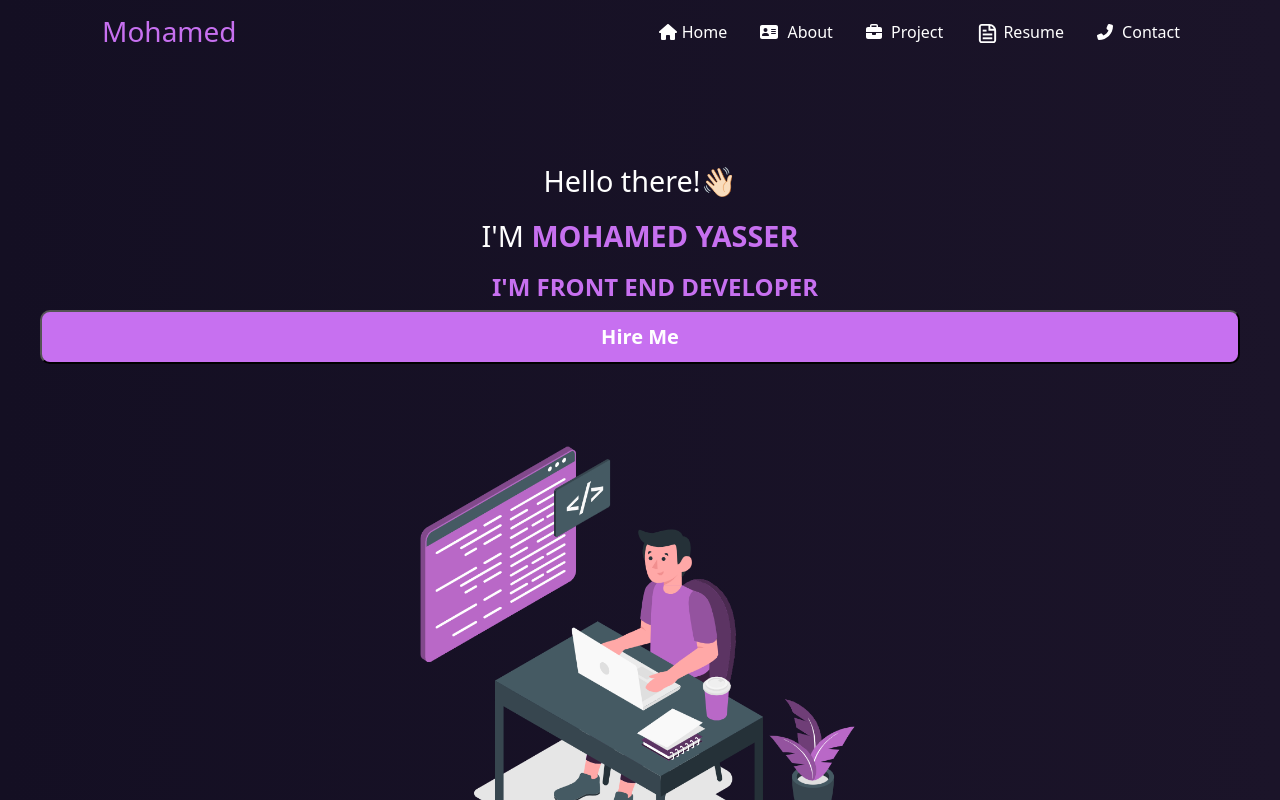
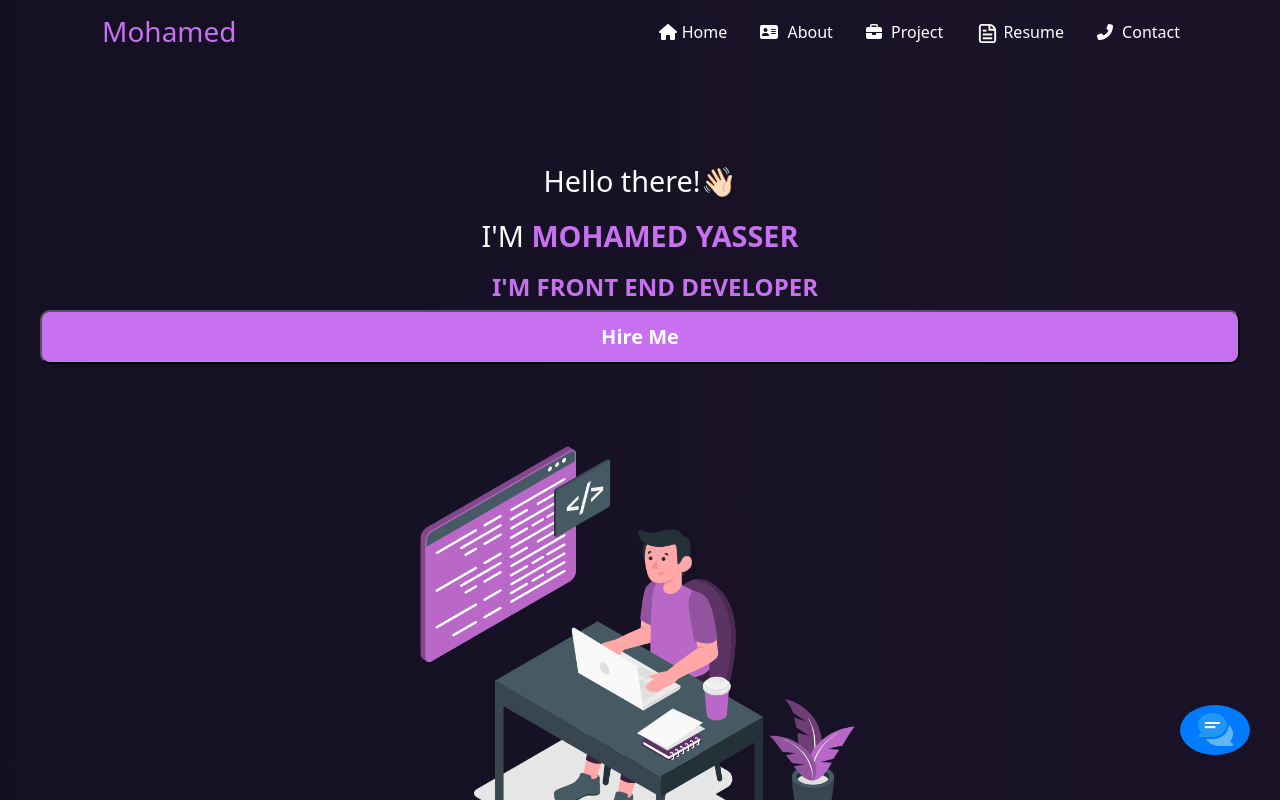
Before and after one commit to Mhmdyasser33/my_portoflio, a React (Create React App) app: page / in a window 1280 px wide. Shown: the top 800 px of the page. Built offline with nearby package versions, Linux system fonts and the light colour scheme.

Commit message:
add chatbot to website

```diff
--- a/src/Components/Home/Home.css
+++ b/src/Components/Home/Home.css
@@ -67,7 +67,18 @@
     box-shadow: 4px 5px 4px 3px rgba(89, 4, 168, 0.137);
     transform: scale(1.1);
 }
+.chatbot-container {
+    width: 100%;
+    display: flex;
+    justify-content: center;
+    align-items: center;
+    margin-top: 20px; /* Adjust as needed */
+  }
 
+  .chatbot-container iframe {
+    max-width: 100%;
+    height: auto;
+  }
 /* Media Queries */
 @media screen and (max-width: 768px) {
     .left-side p,
@@ -107,4 +118,22 @@
     .contact .contact-container a img {
         height: 20px;
     }
+
 }
+@media screen and (max-width: 768px) {
+    .chatbot-container {
+      width: 90%;
+      height: 70%;
+      bottom: 10%;
+      right: 5%;
+    }
+  }
+
+  @media screen and (max-width: 480px) {
+    .chatbot-container {
+      width: 95%;
+      height: 80%;
+      bottom: 5%;
+      right: 2%;
+    }
+  }
--- a/src/Components/Home/Home.js
+++ b/src/Components/Home/Home.js
@@ -1,12 +1,19 @@
-import React from 'react';
+import React, { useState } from 'react';
 import HomeIcon from '../../images/home-main.svg';
 import { Link } from 'react-router-dom';
 import LinkedInImg from '../../images/icons8-linkedin.svg';
 import GithubImg from '../../images/icons8-github.svg';
 import GmailImg from '../../images/icons8-gmail.svg';
+import chatIcon from '../../images/chat.png'
 import './Home.css';
 
 const Home = () => {
+  const [isChatOpen, setIsChatOpen] = useState(false);
+
+  const toggleChat = () => {
+    setIsChatOpen(!isChatOpen); // Toggle chat visibility
+  };
+
   return (
     <>
       {/* Left-side section */}
@@ -72,6 +79,57 @@ const Home = () => {
           </Link>
         </div>
       </section>
+
+      {/* Chatbot Toggle Button */}
+      <div className='chat-icon' onClick={toggleChat} style={{
+    position: 'fixed',
+    bottom: '30px',
+    right: '30px',
+    background: '#007bff',
+    borderRadius: '50%',
+    boxShadow: '0px 4px 8px rgba(0, 0, 0, 0.2)',
+    width: '70px',
+    height: '50px',
+    display: 'flex',
+    justifyContent: 'center',
+    alignItems: 'center',
+    cursor: 'pointer',
+    transition: 'background 0.3s, transform 0.2s',
+}}
+>
+    <img src={chatIcon} alt='Chat Icon' style={{ width: '35px', height: '35px' }} /> {/* Adjusted icon size */}
+</div>
+        <img src={chatIcon} alt='Chat Icon' style={{ width: '10px', height: '10px' }} />
+{isChatOpen && (
+  <div className='chatbot-container' style={{
+    position: 'fixed',
+    bottom: '10%',
+    right: '5%',
+    width: '90%',
+    maxWidth: '400px',
+    height: '70%',
+    maxHeight: '500px',
+    background: '#fff',
+    boxShadow: '0px 4px 8px rgba(0, 0, 0, 0.2)',
+    borderRadius: '10px',
+    overflow: 'hidden',
+    zIndex: '1000',
+  }}>
+    <iframe
+      src="https://www.chatbase.co/chatbot-iframe/iQ4Az8-zlAQjVGOqw9Rre"
+      width="100%"
+      height="100%"
+      style={{
+        border: "none",
+        minHeight: "500px",
+        padding: "10px",
+        borderRadius: "10px",
+        boxShadow: "0px 4px 8px rgba(0, 0, 0, 0.1)",
+      }}
+      title="Chatbot"
+    />
+  </div>
+)}
     </>
   );
 }
```
Also changed, not shown: src/images/chat.png (added).
